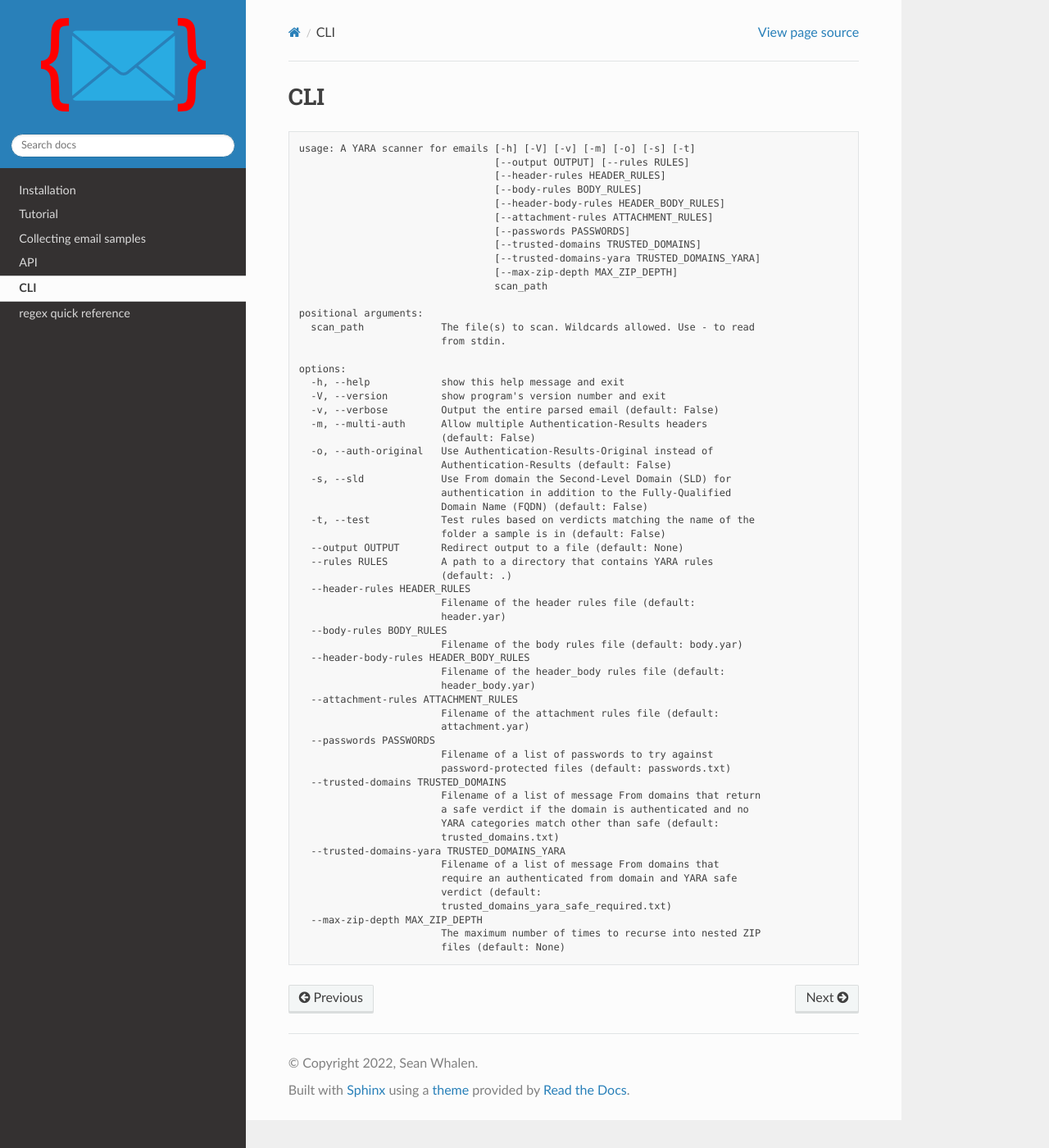
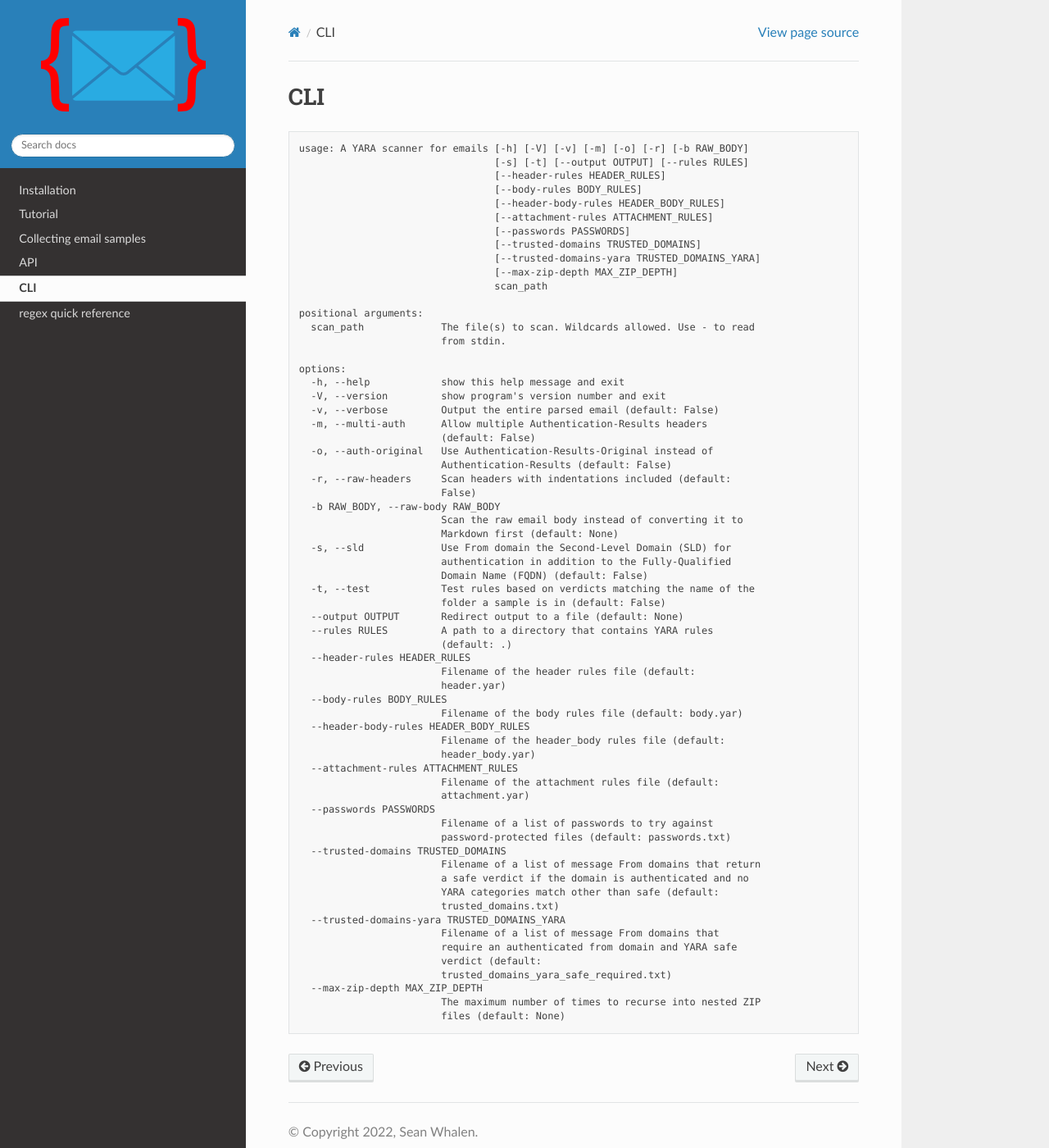
Before and after one commit to seanthegeek/yaramail, a Sphinx documentation site: the page built from docs/source/cli.md, in a window 1280 px wide and 1400 px high. Shown: the whole window at 82% size. Built offline with Sphinx 7.4.7 and the Read the Docs theme 2.0.0, drawn with Linux system fonts in a browser that asks for light colours.

Commit message:
2.0.3
Add `-r`/`--raw-headers` and `-b`/`--raw-body` options to the CLI

````diff
--- a/docs/source/cli.md
+++ b/docs/source/cli.md
@@ -1,8 +1,8 @@
 # CLI
 
 ```text
-usage: A YARA scanner for emails [-h] [-V] [-v] [-m] [-o] [-s] [-t]
-                                 [--output OUTPUT] [--rules RULES]
+usage: A YARA scanner for emails [-h] [-V] [-v] [-m] [-o] [-r] [-b RAW_BODY]
+                                 [-s] [-t] [--output OUTPUT] [--rules RULES]
                                  [--header-rules HEADER_RULES]
                                  [--body-rules BODY_RULES]
                                  [--header-body-rules HEADER_BODY_RULES]
@@ -25,6 +25,11 @@ options:
                         (default: False)
   -o, --auth-original   Use Authentication-Results-Original instead of
                         Authentication-Results (default: False)
+  -r, --raw-headers     Scan headers with indentations included (default:
+                        False)
+  -b RAW_BODY, --raw-body RAW_BODY
+                        Scan the raw email body instead of converting it to
+                        Markdown first (default: None)
   -s, --sld             Use From domain the Second-Level Domain (SLD) for
                         authentication in addition to the Fully-Qualified
                         Domain Name (FQDN) (default: False)
--- a/yaramail/__init__.py
+++ b/yaramail/__init__.py
@@ -20,7 +20,7 @@ handler.setFormatter(formatter)
 logger = logging.getLogger("yaramail")
 logger.addHandler(handler)
 
-__version__ = "2.0.2"
+__version__ = "2.0.3"
 
 
 def _match_to_dict(match: Union[yara.Match,
````
Also changed, not shown: CHANGELOG.md (+4 -0 lines), docs/source/tutorial.md (+1 -1 lines), 1 other file.
